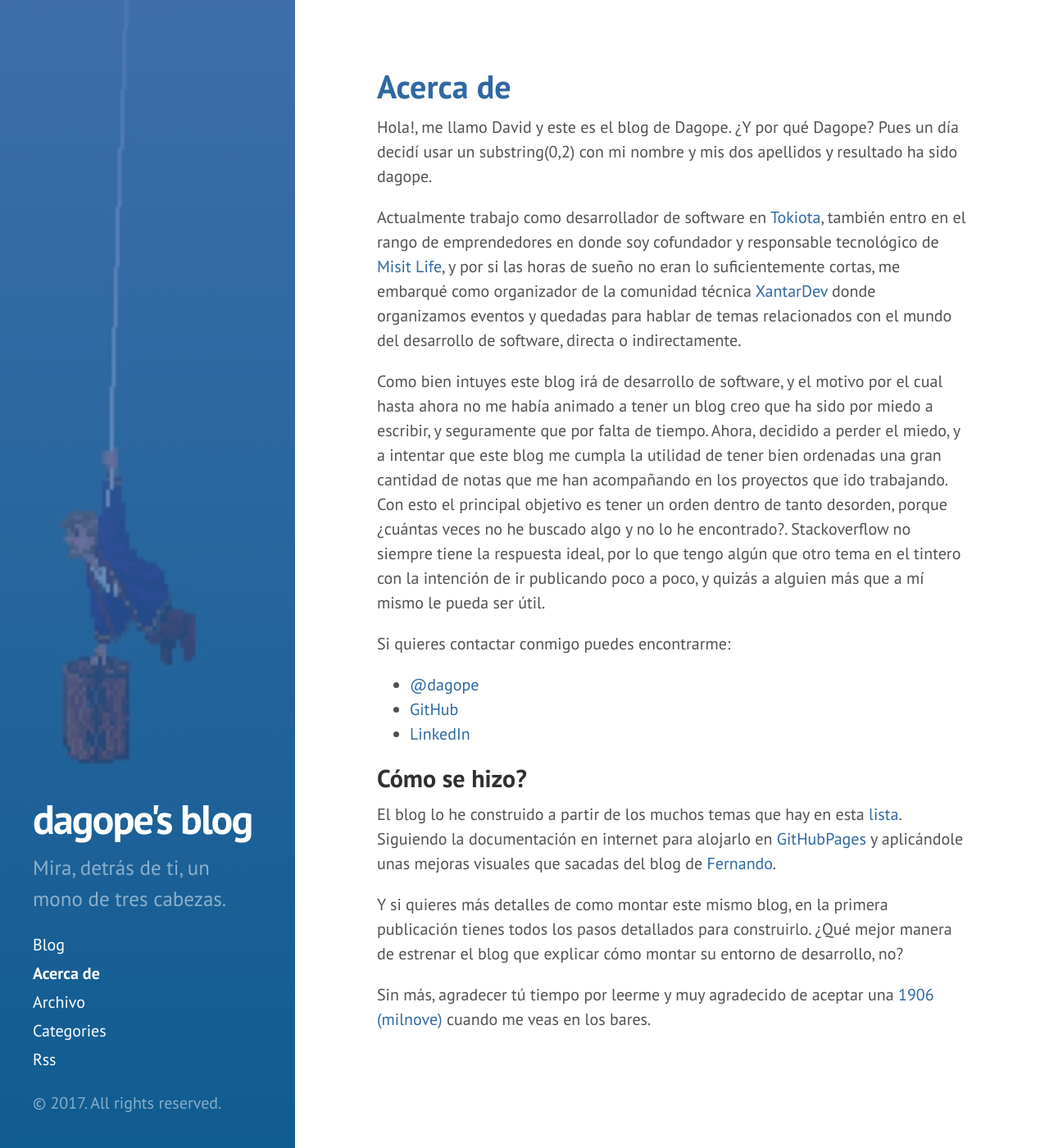
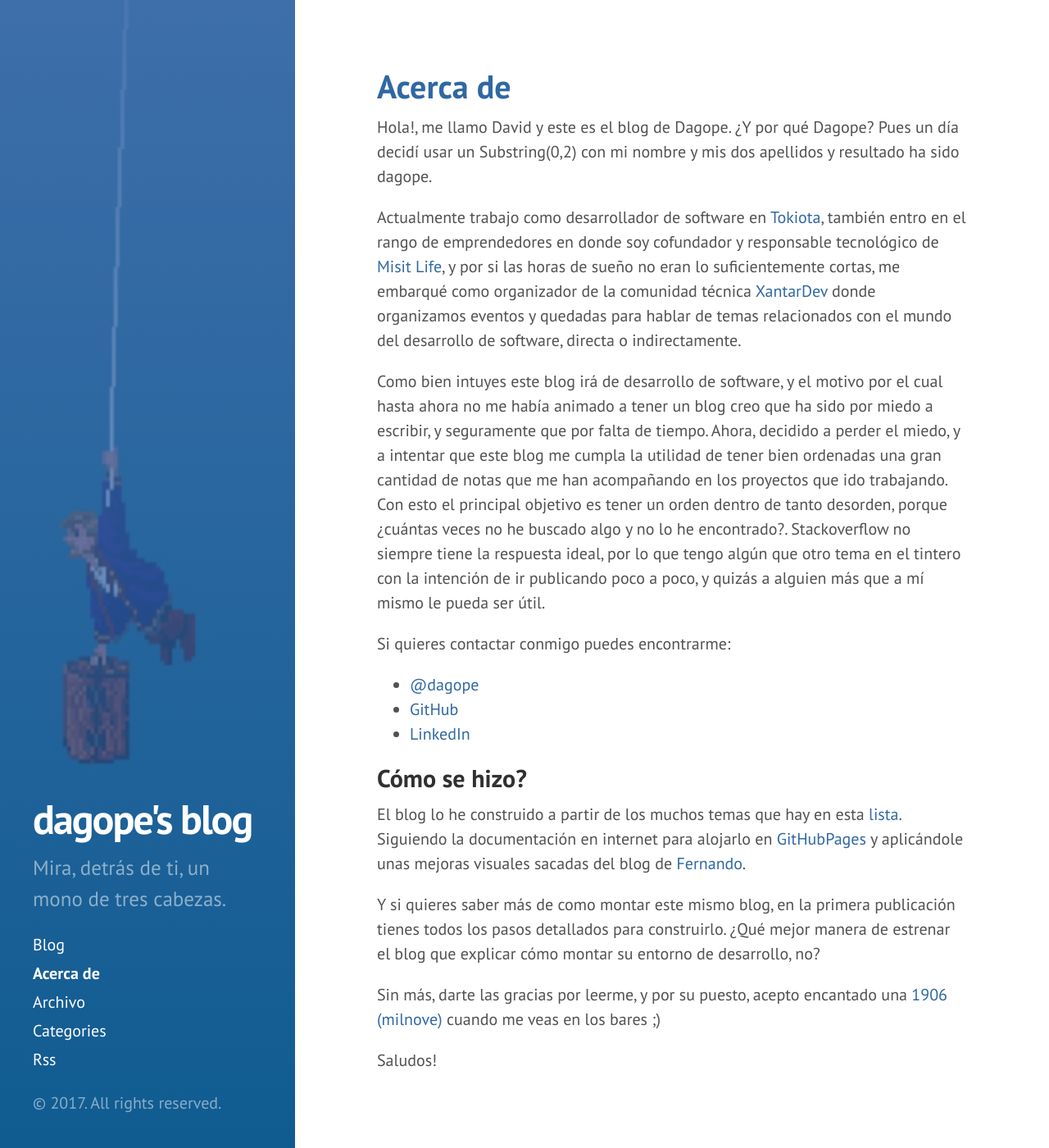
Before and after one commit to dagope/dagope.github.io, a Jekyll site: the page built from about.md, in a window 1280 px wide and 1400 px high. Shown: the whole window at 82% size. Built offline with Jekyll 4.4.1, drawn with Linux system fonts in a browser that asks for light colours; nearby versions of some CDN libraries.

Commit message:
fix about

```diff
--- a/about.md
+++ b/about.md
@@ -3,7 +3,7 @@ layout: page
 title: Acerca de
 ---
 
-Hola!, me llamo David y este es el blog de Dagope. ¿Y por qué Dagope? Pues un día decidí usar un substring(0,2) con mi nombre y  mis dos apellidos y resultado ha sido dagope.
+Hola!, me llamo David y este es el blog de Dagope. ¿Y por qué Dagope? Pues un día decidí usar un Substring(0,2) con mi nombre y mis dos apellidos y resultado ha sido dagope.
 
 Actualmente trabajo como desarrollador de software en [Tokiota](http://www.tokiota.com){:target="_blank"}, también entro en el rango de emprendedores en donde soy cofundador y responsable tecnológico de [Misit Life](http://www.misitlife.com){:target="_blank"}, y por si las horas de sueño no eran lo suficientemente cortas, me embarqué como organizador de la comunidad técnica [XantarDev](https://www.meetup.com/es-ES/XantarDev/){:target="_blank"} donde organizamos eventos y quedadas para hablar de temas relacionados con el mundo del desarrollo de software, directa o indirectamente.
 
@@ -16,9 +16,11 @@ Si quieres contactar conmigo puedes encontrarme:
 
 ## Cómo se hizo?
 
-El blog lo he construido a partir de los muchos temas que hay en esta [lista](https://github.com/jekyll/jekyll/wiki/Themes){:target="_blank"}. Siguiendo la documentación en internet para alojarlo en [GitHubPages](https://help.github.com/categories/github-pages-basics/){:target="_blank"} y aplicándole unas mejoras visuales que sacadas del blog de [Fernando](http://fernandoescolar.github.io){:target="_blank"}.
+El blog lo he construido a partir de los muchos temas que hay en esta [lista](https://github.com/jekyll/jekyll/wiki/Themes){:target="_blank"}. Siguiendo la documentación en internet para alojarlo en [GitHubPages](https://help.github.com/categories/github-pages-basics/){:target="_blank"} y aplicándole unas mejoras visuales sacadas del blog de [Fernando](http://fernandoescolar.github.io){:target="_blank"}.
 
-Y si quieres más detalles de como montar este mismo blog, en la primera publicación tienes todos los pasos detallados para construirlo. ¿Qué mejor manera de estrenar el blog que explicar cómo montar su entorno de desarrollo, no?
+Y si quieres saber más de como montar este mismo blog, en la primera publicación tienes todos los pasos detallados para construirlo. ¿Qué mejor manera de estrenar el blog que explicar cómo montar su entorno de desarrollo, no?
 
 
-Sin más, agradecer tú tiempo por leerme y muy agradecido de aceptar una [1906 (milnove)](https://cerveza1906.es/cerveza-1906-reserva-especial/){:target="_blank"} cuando me veas en los bares.
+Sin más, darte las gracias por leerme, y por su puesto, acepto encantado una [1906 (milnove)](https://cerveza1906.es/cerveza-1906-reserva-especial/){:target="_blank"} cuando me veas en los bares ;)
+
+Saludos!
```
